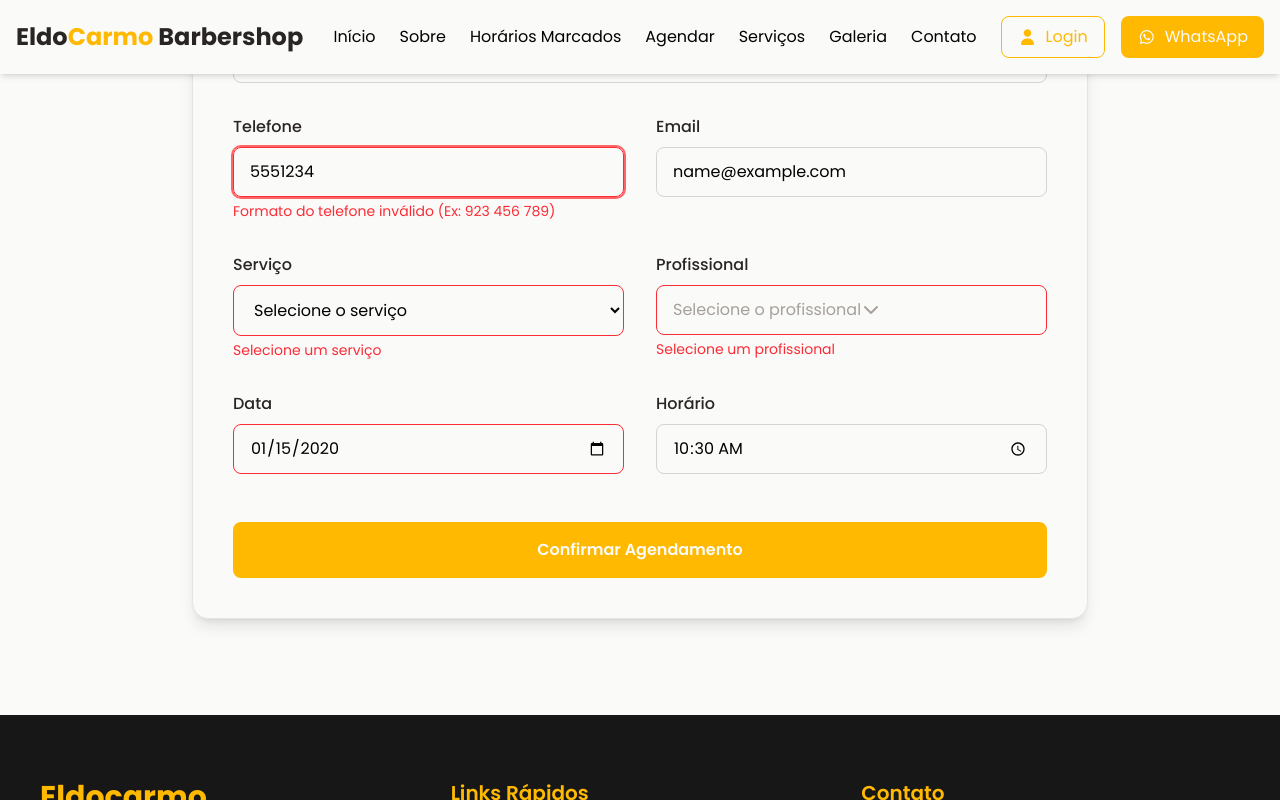
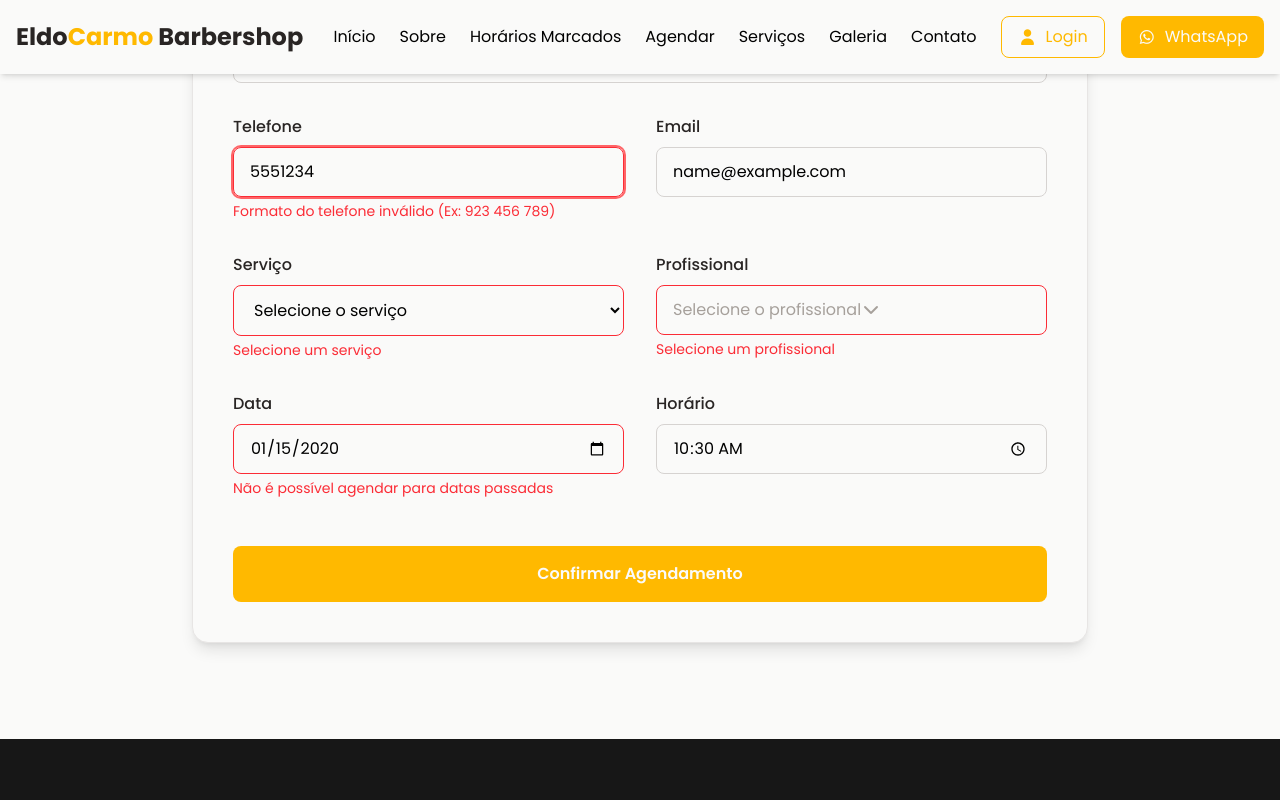
Before and after one commit to nsimba-afonso-nwayami/eldocarmo-barbershop, a React (Vite) app: page /agendar in a window 1280 px wide. Both pictures are taken after typing "Sample", "5551234", "name@example.com", "2020-01-15", "10:30" into the empty fields and a click on the button "Confirmar Agendamento". Shown: the part 492-1292 px from the top of the page. Built offline with nearby package versions, Linux system fonts and the light colour scheme.

Commit message:
Exibindo agora mensagens de erros

```diff
--- a/src/pages/site/Agendar.jsx
+++ b/src/pages/site/Agendar.jsx
@@ -262,13 +262,17 @@ export default function Agendar() {
                 }`}
                 {...register("data")}
               />
+
+              {errors.data && (
+                <p className="text-red-500 text-sm mt-1">
+                  {errors.data.message}
+                </p>
+              )}
             </div>
 
             {/* Hora */}
             <div>
-              <label
-                className="block text-stone-800 font-medium mb-2"
-              >
+              <label className="block text-stone-800 font-medium mb-2">
                 Horário
               </label>
               <input
@@ -280,6 +284,12 @@ export default function Agendar() {
                 }`}
                 {...register("hora")}
               />
+
+              {errors.hora && (
+                <p className="text-red-500 text-sm mt-1">
+                  {errors.hora.message}
+                </p>
+              )}
             </div>
 
             <div className="md:col-span-2">
```
